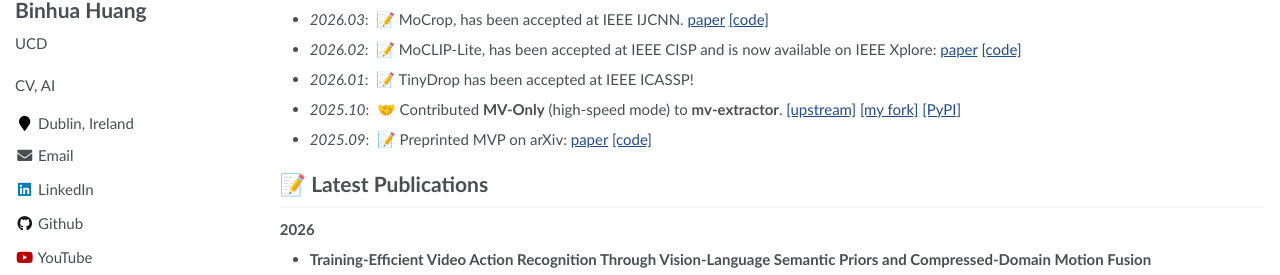
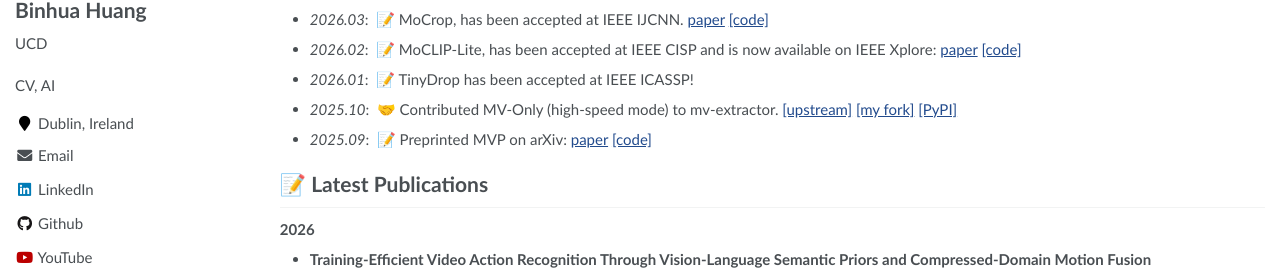
Before and after one commit to microa/microa.github.io, a Jekyll site: the page built from _pages/about.md, in a window 1280 px wide and 900 px high. Shown: the part 279-554 px from the top of the window. Built offline with Jekyll 4.4.1, drawn with Linux system fonts in a browser that asks for light colours; some web fonts are replaced.

```diff
--- a/_pages/about.md
+++ b/_pages/about.md
@@ -31,7 +31,7 @@ Hi 👋! I'm an AI researcher interested in building scalable multimodal systems
 - *2026.03*: &nbsp;📝 MoCrop, has been accepted at IEEE IJCNN. [paper](https://arxiv.org/abs/2509.18473) [[code]](https://github.com/microa/MoCrop)
 - *2026.02*: &nbsp;📝 MoCLIP-Lite, has been accepted at IEEE CISP and is now available on IEEE Xplore: [paper](https://ieeexplore.ieee.org/abstract/document/11259157) [[code]](https://github.com/microa/MoCLIP-Lite)
 - *2026.01*: &nbsp;📝 TinyDrop has been accepted at IEEE ICASSP!
-- *2025.10*: &nbsp;🤝 Contributed **MV-Only** (high-speed mode) to **mv-extractor**. [[upstream]](https://github.com/LukasBommes/mv-extractor) [[my fork]](https://github.com/microa/hs-mv-extractor) [[PyPI]](https://pypi.org/project/motion-vector-extractor/)
+- *2025.10*: &nbsp;🤝 Contributed MV-Only (high-speed mode) to mv-extractor. [[upstream]](https://github.com/LukasBommes/mv-extractor) [[my fork]](https://github.com/microa/hs-mv-extractor) [[PyPI]](https://pypi.org/project/motion-vector-extractor/)
 - *2025.09*: &nbsp;📝 Preprinted MVP on arXiv: [paper](https://arxiv.org/abs/2509.18388) [[code]](https://github.com/microa/MVP)
 
 
```
